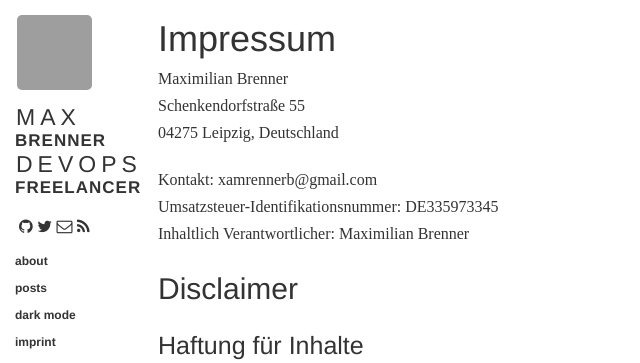
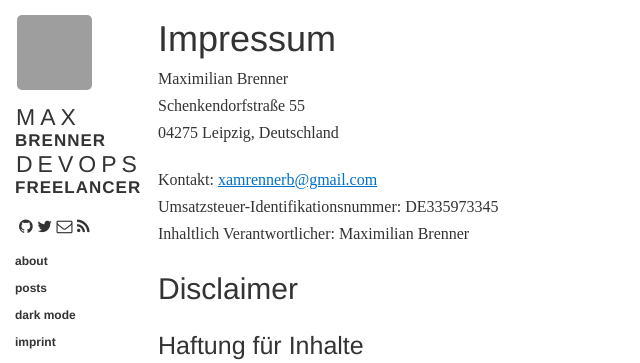
Before and after one commit to brennerm/brennerm.github.io, a Jekyll site: the page built from imprint.html, in a window 1280 px wide, cut to the strip 0-363 px from the top of the page. Shown: the whole strip, without its empty margins (0-640 px from the left). Built offline with Jekyll 4.4.1, drawn with Linux system fonts in a browser that asks for light colours; comment, search, counter and statistics services are not loaded; part of the change alters nothing that is shown; grey boxes are pictures that could not be loaded.

```diff
--- a/imprint.html
+++ b/imprint.html
@@ -10,7 +10,7 @@ title: "Impressum"
   </p>
 
   <p>
-    Kontakt: xamrennerb@gmail.com<br> Umsatzsteuer-Identifikationsnummer: DE335973345<br> Inhaltlich Verantwortlicher: Maximilian Brenner
+    Kontakt: <a href="mailto:xamrennerb@gmail.com">xamrennerb@gmail.com</a><br> Umsatzsteuer-Identifikationsnummer: DE335973345<br> Inhaltlich Verantwortlicher: Maximilian Brenner
   </p>
 
   <h2>Disclaimer</h2>
```
